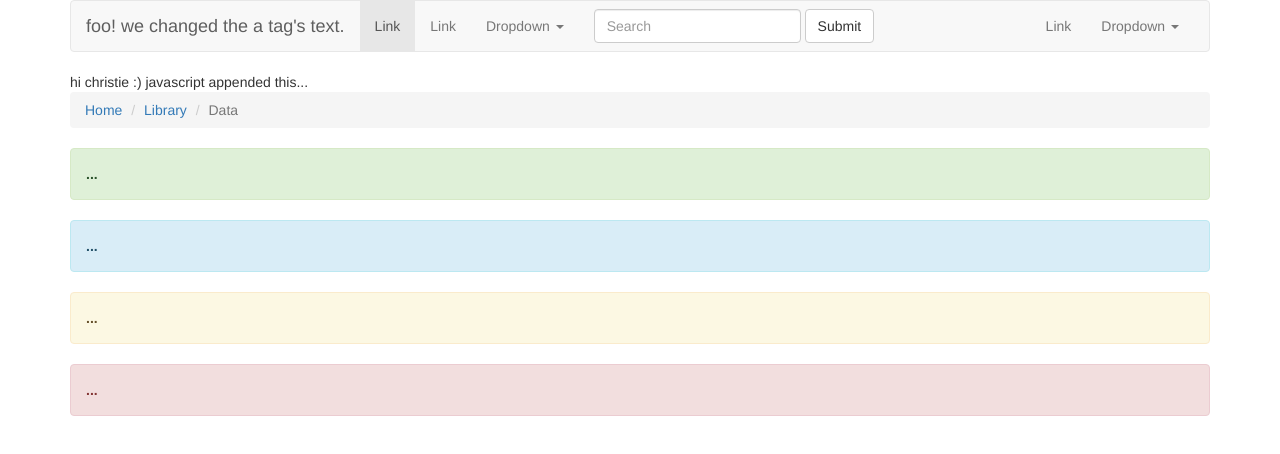
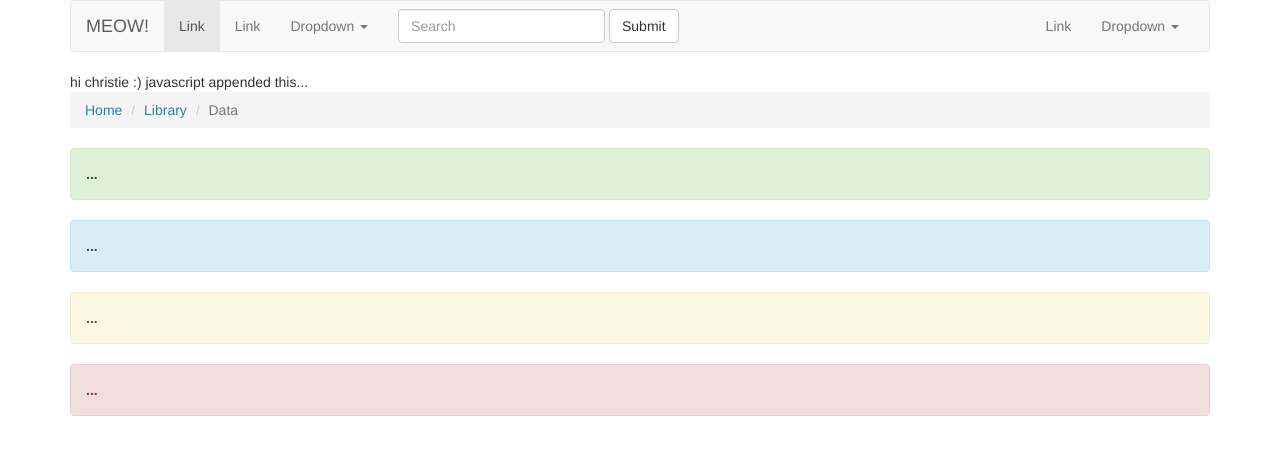
Before and after one commit to colinmegill/playground, a website: page playground.html in a window 1280 px wide. Both pictures are taken after a click on the link "Brand". Drawn offline with nearby package versions, Linux system fonts and the light colour scheme.

Commit message:
This is a commit message from vim

```diff
--- a/playground.html
+++ b/playground.html
@@ -91,6 +91,12 @@
   <a href="#" class="alert-link">...</a>
 </div>
 
+
+
+</div>
+
+
+
 </div> <!--container-->
 <script type="text/javascript" src="//code.jquery.com/jquery-1.10.2.min.js"></script>
 <script type="text/javascript" src="//netdna.bootstrapcdn.com/bootstrap/3.1.1/js/bootstrap.min.js"></script>
@@ -106,12 +112,11 @@ $(document).ready(function(){
   $("#hello_world").append("hi christie :) javascript appended this...")
 
   $("a").on('click', function(){
-  	$(this).text("foo! we changed the a tag's text.")
+  	$(this).text("MEOW!")
   })
 
 })
 
-
 </script>
 </body>
 </html>
```
